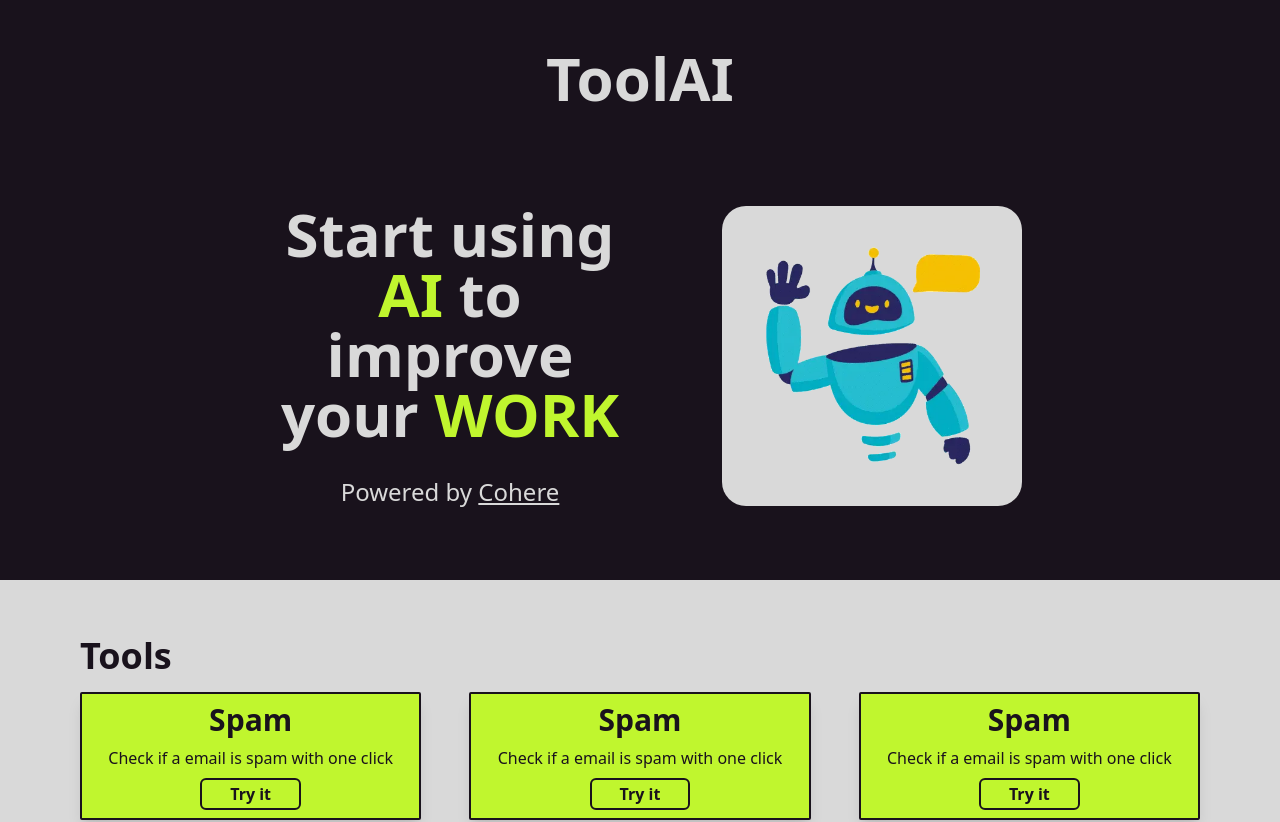
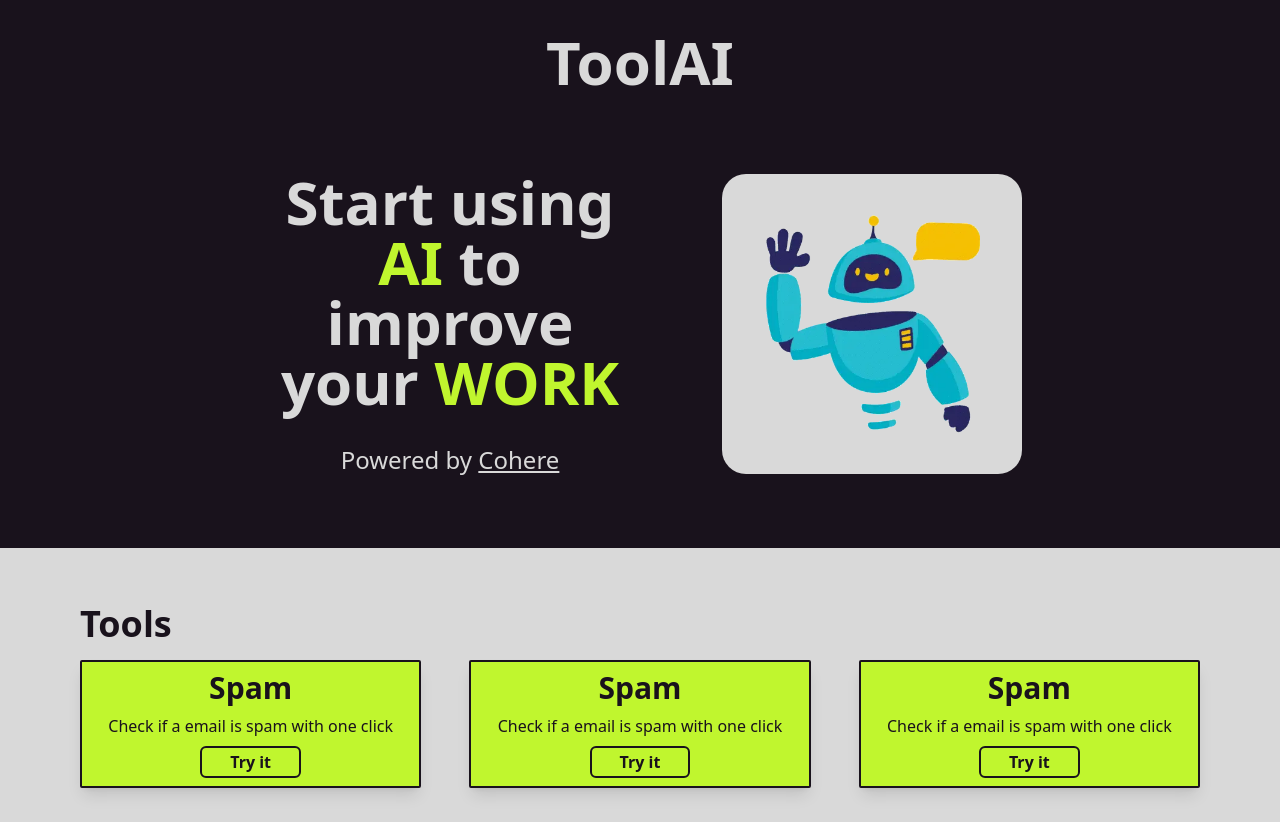
Before and after one commit to Jacky16/tool-ai, a React (Create React App) app: page / in a window 1280 px wide. Shown: the top 822 px of the page. Built offline with nearby package versions, Linux system fonts and the light colour scheme.

Commit message:
Put justify around in app

```diff
--- a/src/App.tsx
+++ b/src/App.tsx
@@ -7,7 +7,7 @@
 
 function App() {
   return (
-    <div className="bg-background min-h-screen py-12 flex flex-col justify-between gap-12 min-h">
+    <div className="bg-background min-h-screen flex flex-col justify-around min-h py-8 gap-8">
       <Header />
       <Routes>
         <Route
```
